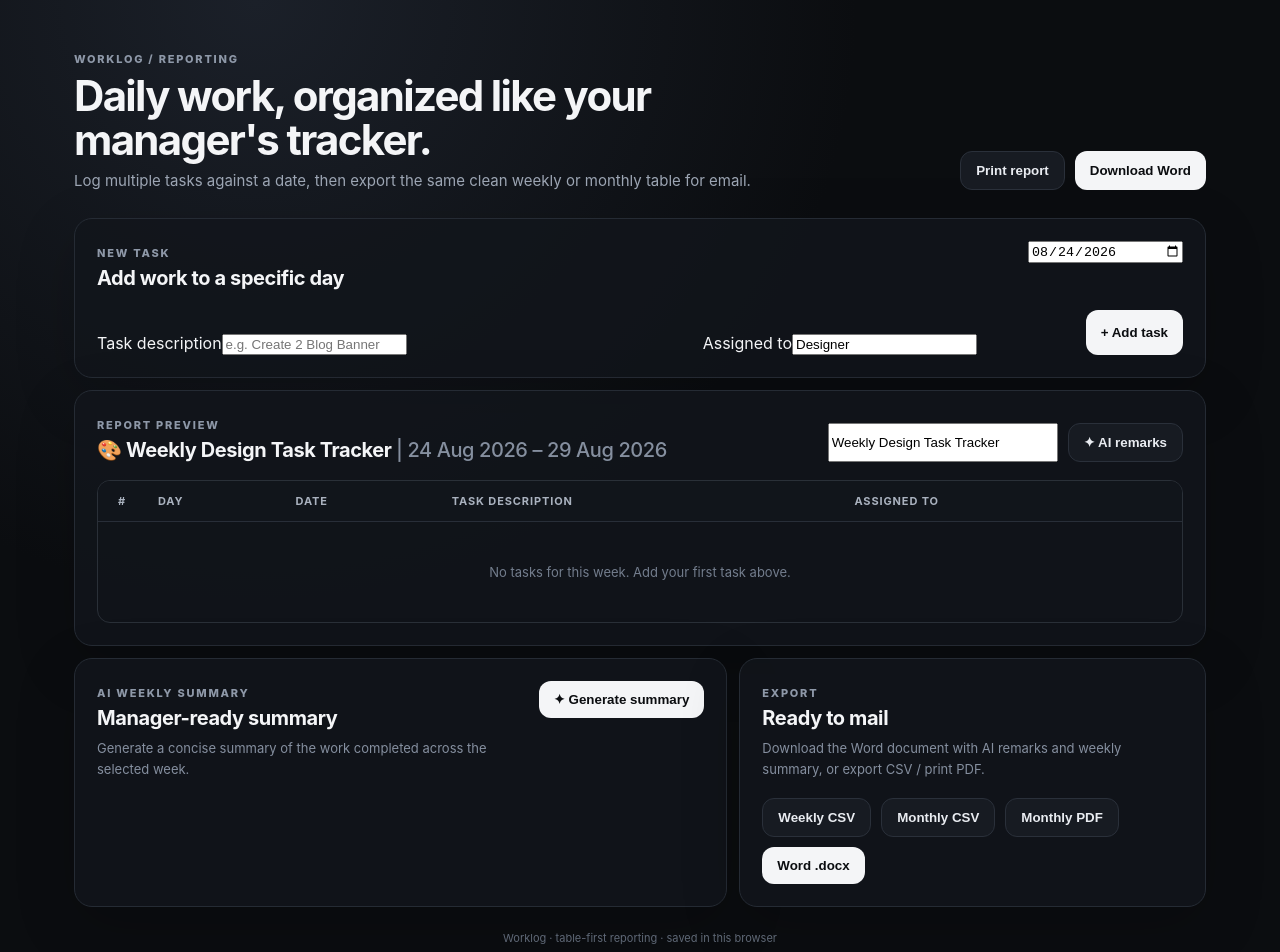
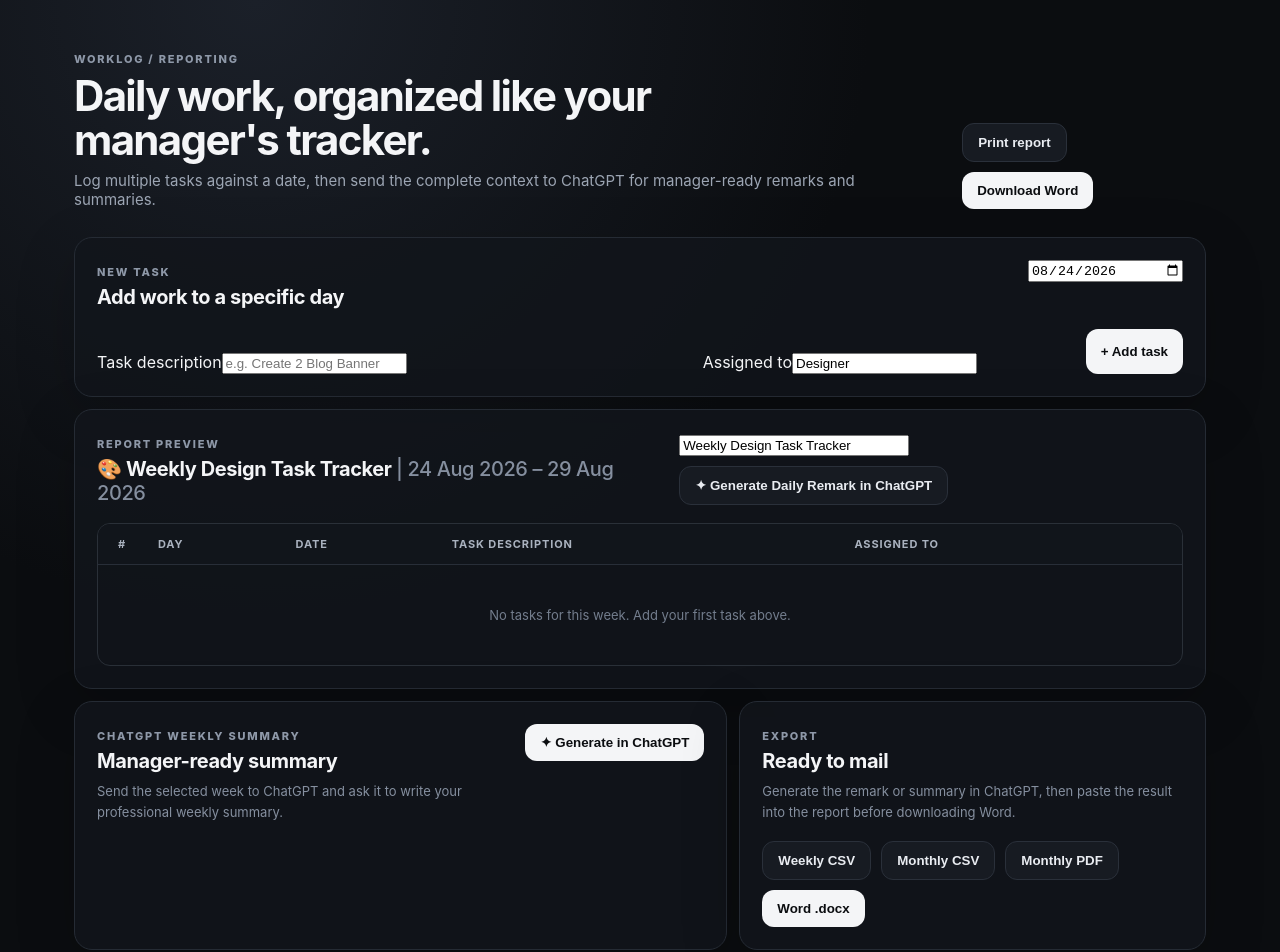
Before and after one commit to Rizzu01/reporting, a Next.js app: page / in a window 1280 px wide. Shown: the top 952 px of the page. Built offline with nearby package versions, Linux system fonts and the light colour scheme.

Commit message:
feat: use ChatGPT directly for AI report generation

```diff
--- a/app/page.tsx
+++ b/app/page.tsx
@@ -12,8 +12,22 @@ function dayName(date: string) { return new Intl.DateTimeFormat("en-IN", { weekd
 function getWeekStart(date: string) { const d = new Date(`${date}T00:00:00`); const day = d.getDay(); d.setDate(d.getDate() - (day === 0 ? 6 : day - 1)); return d.toISOString().slice(0, 10); }
 function getWeekDates(date: string) { const start = new Date(`${getWeekStart(date)}T00:00:00`); return Array.from({ length: 6 }, (_, i) => { const d = new Date(start); d.setDate(start.getDate() + i); return d.toISOString().slice(0, 10); }); }
 
+function buildChatGPTPrompt(type: "daily" | "weekly", entries: Task[], rangeLabel: string) {
+  const grouped = entries.reduce<Record<string, Task[]>>((acc, task) => { (acc[task.date] ??= []).push(task); return acc; }, {});
+  const taskText = Object.entries(grouped).map(([date, tasks]) => `### ${dayName(date)} | ${formatDate(date)}\n${tasks.map(t => `- ${t.description} (Assigned To: ${t.assignedTo})`).join("\n")}`).join("\n\n");
+  if (type === "daily") {
+    return `I am preparing my daily work report for my manager.\n\nDate: ${formatDate(entries[0]?.date ?? today)}\n\nTASKS:\n${taskText}\n\nPlease write ONE professional manager-facing "Remark" for this day. Summarize the actual work, campaign/content focus, workload, and meaningful implementation details only when supported by the tasks. Do not invent facts, numbers, achievements, blockers, or outcomes. Keep it to 2-3 polished sentences. Return only the remark, without a heading.`;
+  }
+  return `I am preparing my weekly work report for my manager.\n\nPeriod: ${rangeLabel}\n\nWORK LOG:\n${taskText}\n\nPlease create a professional weekly report summary. Mention the major areas of work, notable campaigns/projects, workload patterns, and technical/design implementation details only when supported by the logged tasks. Do not invent facts, numbers, achievements, blockers, or outcomes. Keep it concise but useful for a manager. Return only the "Weekly Summary" paragraph(s), without a heading.`;
+}
+
+async function openChatGPTWithPrompt(prompt: string) {
+  try { await navigator.clipboard.writeText(prompt); } catch { /* Clipboard permissions can vary by browser. */ }
+  window.open("https://chatgpt.com/?q=" + encodeURIComponent(prompt), "_blank", "noopener,noreferrer");
+}
+
 export default function Home() {
-  const [tasks, setTasks] = useState<Task[]>([]); const [date, setDate] = useState(today); const [description, setDescription] = useState(""); const [assignedTo, setAssignedTo] = useState("Designer"); const [reportTitle, setReportTitle] = useState("Weekly Design Task Tracker"); const [notice, setNotice] = useState(""); const [aiLoading, setAiLoading] = useState(false); const [summary, setSummary] = useState("");
+  const [tasks, setTasks] = useState<Task[]>([]); const [date, setDate] = useState(today); const [description, setDescription] = useState(""); const [assignedTo, setAssignedTo] = useState("Designer"); const [reportTitle, setReportTitle] = useState("Weekly Design Task Tracker"); const [notice, setNotice] = useState(""); const [summary, setSummary] = useState("");
   useEffect(() => { try { const saved = localStorage.getItem(KEY); const savedAssigned = localStorage.getItem(ASSIGNED_KEY); if (saved) setTasks(JSON.parse(saved)); if (savedAssigned) setAssignedTo(savedAssigned); } catch { setNotice("Could not read saved tasks."); } }, []);
   useEffect(() => localStorage.setItem(KEY, JSON.stringify(tasks)), [tasks]); useEffect(() => localStorage.setItem(ASSIGNED_KEY, assignedTo), [assignedTo]);
   const weekDates = useMemo(() => getWeekDates(date), [date]); const weekTasks = useMemo(() => tasks.filter(t => weekDates.includes(t.date)), [tasks, weekDates]); const monthTasks = useMemo(() => tasks.filter(t => t.date.startsWith(date.slice(0, 7))), [tasks, date]); const groupedWeek = useMemo(() => weekDates.map(d => ({ date: d, tasks: weekTasks.filter(t => t.date === d) })), [weekDates, weekTasks]); const rangeLabel = `${shortDate(weekDates[0])} – ${shortDate(weekDates[weekDates.length - 1])}`;
@@ -21,13 +35,14 @@ export default function Home() {
   function removeTask(id: string) { setTasks(current => current.filter(task => task.id !== id)); }
   function exportCsv(scope: "week" | "month") { const data = scope === "week" ? weekTasks : monthTasks; const rows = [["#", "Day", "Date", "Task Description", "Assigned To"], ...data.map((task, index) => [index + 1, dayName(task.date), formatDate(task.date), task.description, task.assignedTo])]; const csv = rows.map(row => row.map(v => `"${String(v).replaceAll('"', '""')}"`).join(",")).join("\n"); const a = document.createElement("a"); a.href = URL.createObjectURL(new Blob([csv], { type: "text/csv;charset=utf-8" })); a.download = `design-task-tracker-${scope}-${date}.csv`; a.click(); }
   function printReport(scope: "week" | "month") { const groups = scope === "week" ? groupedWeek : Array.from(new Set(monthTasks.map(t => t.date))).sort().map(d => ({ date: d, tasks: monthTasks.filter(t => t.date === d) })); const heading = scope === "week" ? `Weekly Design Task Tracker | ${rangeLabel}` : `Monthly Design Task Tracker`; const rows = groups.flatMap(group => group.tasks.map((task, i) => `<tr><td>${i === 0 ? group.tasks.indexOf(task) + 1 : ""}</td><td>${i === 0 ? `<strong>${dayName(group.date)}</strong>` : ""}</td><td>${i === 0 ? `<em>${formatDate(group.date)}</em>` : ""}</td><td>${task.description}</td><td>${task.assignedTo}</td></tr>`)).join(""); const win = window.open("", "_blank"); if (!win) return; win.document.write(`<html><head><title>${heading}</title><style>body{font-family:Arial;padding:32px;color:#111}h1{text-align:center;font-size:20px;margin:0 0 24px}table{width:100%;border-collapse:collapse}th,td{border:1px solid #bbb;padding:9px;text-align:left;vertical-align:top;font-size:12px}th{text-align:center;background:#f3f3f3}</style></head><body><h1>🎨 ${heading}</h1><table><thead><tr><th>#</th><th>Day</th><th>Date</th><th>Task Description</th><th>Assigned To</th></tr></thead><tbody>${rows}</tbody></table></body></html>`); win.document.close(); win.focus(); win.print(); }
-  async function generateAi(type: "remarks" | "summary") { const data = type === "summary" ? weekTasks : tasks.filter(task => task.date === date); if (!data.length) { setNotice("Add at least one task first."); return; } setAiLoading(true); setNotice(""); try { const res = await fetch("/api/ai", { method: "POST", headers: { "Content-Type": "application/json" }, body: JSON.stringify({ type, entries: data }) }); const json = await res.json(); if (!res.ok) throw new Error(json.error || "AI request failed"); if (type === "summary") setSummary(json.text); else setTasks(current => current.map(task => task.date === date ? { ...task, remark: json.text } : task)); } catch (error) { setNotice(error instanceof Error ? error.message : "AI request failed"); } finally { setAiLoading(false); } }
+  function generateDailyRemark() { const data = tasks.filter(task => task.date === date); if (!data.length) { setNotice("Add at least one task first."); return; } const prompt = buildChatGPTPrompt("daily", data, rangeLabel); setNotice("Opening ChatGPT with today's task context. The prompt is also copied to your clipboard."); void openChatGPTWithPrompt(prompt); }
+  function generateWeeklySummary() { if (!weekTasks.length) { setNotice("Add at least one task first."); return; } const prompt = buildChatGPTPrompt("weekly", weekTasks, rangeLabel); setNotice("Opening ChatGPT with the weekly report context. The prompt is also copied to your clipboard."); void openChatGPTWithPrompt(prompt); }
   async function downloadWord() { if (!weekTasks.length) { setNotice("Add at least one task first."); return; } setNotice("Generating Word report…"); const res = await fetch("/api/report/word", { method: "POST", headers: { "Content-Type": "application/json" }, body: JSON.stringify({ entries: weekTasks, summary }) }); if (!res.ok) { setNotice("Could not generate Word report."); return; } const blob = await res.blob(); const url = URL.createObjectURL(blob); const a = document.createElement("a"); a.href = url; a.download = `weekly-work-report-${date}.docx`; a.click(); URL.revokeObjectURL(url); setNotice("Word report downloaded."); }
   return <main className="shell">
-    <header className="topbar"><div><div className="eyebrow">WORKLOG / REPORTING</div><h1>Daily work, organized like your manager&apos;s tracker.</h1><p>Log multiple tasks against a date, then export the same clean weekly or monthly table for email.</p></div><div className="top-actions"><button className="ghost" onClick={() => printReport("week")}>Print report</button><button className="primary" onClick={downloadWord}>Download Word</button></div></header>
+    <header className="topbar"><div><div className="eyebrow">WORKLOG / REPORTING</div><h1>Daily work, organized like your manager&apos;s tracker.</h1><p>Log multiple tasks against a date, then send the complete context to ChatGPT for manager-ready remarks and summaries.</p></div><div className="top-actions"><button className="ghost" onClick={() => printReport("week")}>Print report</button><button className="primary" onClick={downloadWord}>Download Word</button></div></header>
     <section className="editor card"><div className="card-head"><div><span className="kicker">NEW TASK</span><h2>Add work to a specific day</h2></div><input className="date" type="date" value={date} onChange={e => setDate(e.target.value)} /></div><div className="editor-grid"><label>Task description<input value={description} onChange={e => setDescription(e.target.value)} placeholder="e.g. Create 2 Blog Banner" onKeyDown={e => { if (e.key === "Enter") addTask(); }} /></label><label>Assigned to<input value={assignedTo} onChange={e => setAssignedTo(e.target.value)} placeholder="Designer" /></label><button className="primary add" onClick={addTask}>+ Add task</button></div>{notice && <div className="notice">{notice}</div>}</section>
-    <section className="report card"><div className="report-toolbar"><div><span className="kicker">REPORT PREVIEW</span><h2>🎨 {reportTitle} <span>| {rangeLabel}</span></h2></div><div className="report-actions"><input className="title-input" value={reportTitle} onChange={e => setReportTitle(e.target.value)} aria-label="Report title" /><button className="ghost" onClick={() => generateAi("remarks")} disabled={aiLoading}>✦ {aiLoading ? "Writing…" : "AI remarks"}</button></div></div><div className="table-wrap"><table><thead><tr><th>#</th><th>Day</th><th>Date</th><th>Task Description</th><th>Assigned To</th><th className="action-col"></th></tr></thead><tbody>{groupedWeek.flatMap(group => group.tasks.map((task, taskIndex) => <tr key={task.id}><td>{taskIndex === 0 ? weekTasks.findIndex(t => t.id === task.id) + 1 : ""}</td><td>{taskIndex === 0 ? <strong>{dayName(group.date)}</strong> : ""}</td><td>{taskIndex === 0 ? <em>{formatDate(group.date)}</em> : ""}</td><td>{task.description}{task.remark && <div className="ai-remark">AI: {task.remark}</div>}</td><td>{task.assignedTo}</td><td className="action-col"><button onClick={() => removeTask(task.id)}>×</button></td></tr>))}{!weekTasks.length && <tr><td colSpan={6} className="empty-row">No tasks for this week. Add your first task above.</td></tr>}</tbody></table></div></section>
-    <section className="bottom-grid"><div className="card summary-card"><div><span className="kicker">AI WEEKLY SUMMARY</span><h2>Manager-ready summary</h2><p>{summary || "Generate a concise summary of the work completed across the selected week."}</p></div><button className="primary" onClick={() => generateAi("summary")} disabled={aiLoading}>✦ Generate summary</button></div><div className="card export-card"><span className="kicker">EXPORT</span><h2>Ready to mail</h2><p>Download the Word document with AI remarks and weekly summary, or export CSV / print PDF.</p><div className="export-buttons"><button className="ghost" onClick={() => exportCsv("week")}>Weekly CSV</button><button className="ghost" onClick={() => exportCsv("month")}>Monthly CSV</button><button className="ghost" onClick={() => printReport("month")}>Monthly PDF</button><button className="primary" onClick={downloadWord}>Word .docx</button></div></div></section>
-    <footer>Worklog · table-first reporting · saved in this browser</footer>
+    <section className="report card"><div className="report-toolbar"><div><span className="kicker">REPORT PREVIEW</span><h2>🎨 {reportTitle} <span>| {rangeLabel}</span></h2></div><div className="report-actions"><input className="title-input" value={reportTitle} onChange={e => setReportTitle(e.target.value)} aria-label="Report title" /><button className="ghost" onClick={generateDailyRemark}>✦ Generate Daily Remark in ChatGPT</button></div></div><div className="table-wrap"><table><thead><tr><th>#</th><th>Day</th><th>Date</th><th>Task Description</th><th>Assigned To</th><th className="action-col"></th></tr></thead><tbody>{groupedWeek.flatMap(group => group.tasks.map((task, taskIndex) => <tr key={task.id}><td>{taskIndex === 0 ? weekTasks.findIndex(t => t.id === task.id) + 1 : ""}</td><td>{taskIndex === 0 ? <strong>{dayName(group.date)}</strong> : ""}</td><td>{taskIndex === 0 ? <em>{formatDate(group.date)}</em> : ""}</td><td>{task.description}{task.remark && <div className="ai-remark">Remark: {task.remark}</div>}</td><td>{task.assignedTo}</td><td className="action-col"><button onClick={() => removeTask(task.id)}>×</button></td></tr>))}{!weekTasks.length && <tr><td colSpan={6} className="empty-row">No tasks for this week. Add your first task above.</td></tr>}</tbody></table></div></section>
+    <section className="bottom-grid"><div className="card summary-card"><div><span className="kicker">CHATGPT WEEKLY SUMMARY</span><h2>Manager-ready summary</h2><p>{summary || "Send the selected week to ChatGPT and ask it to write your professional weekly summary."}</p></div><button className="primary" onClick={generateWeeklySummary}>✦ Generate in ChatGPT</button></div><div className="card export-card"><span className="kicker">EXPORT</span><h2>Ready to mail</h2><p>Generate the remark or summary in ChatGPT, then paste the result into the report before downloading Word.</p><div className="export-buttons"><button className="ghost" onClick={() => exportCsv("week")}>Weekly CSV</button><button className="ghost" onClick={() => exportCsv("month")}>Monthly CSV</button><button className="ghost" onClick={() => printReport("month")}>Monthly PDF</button><button className="primary" onClick={downloadWord}>Word .docx</button></div></div></section>
+    <footer>Worklog · table-first reporting · no OpenAI API key required</footer>
   </main>;
 }
```
